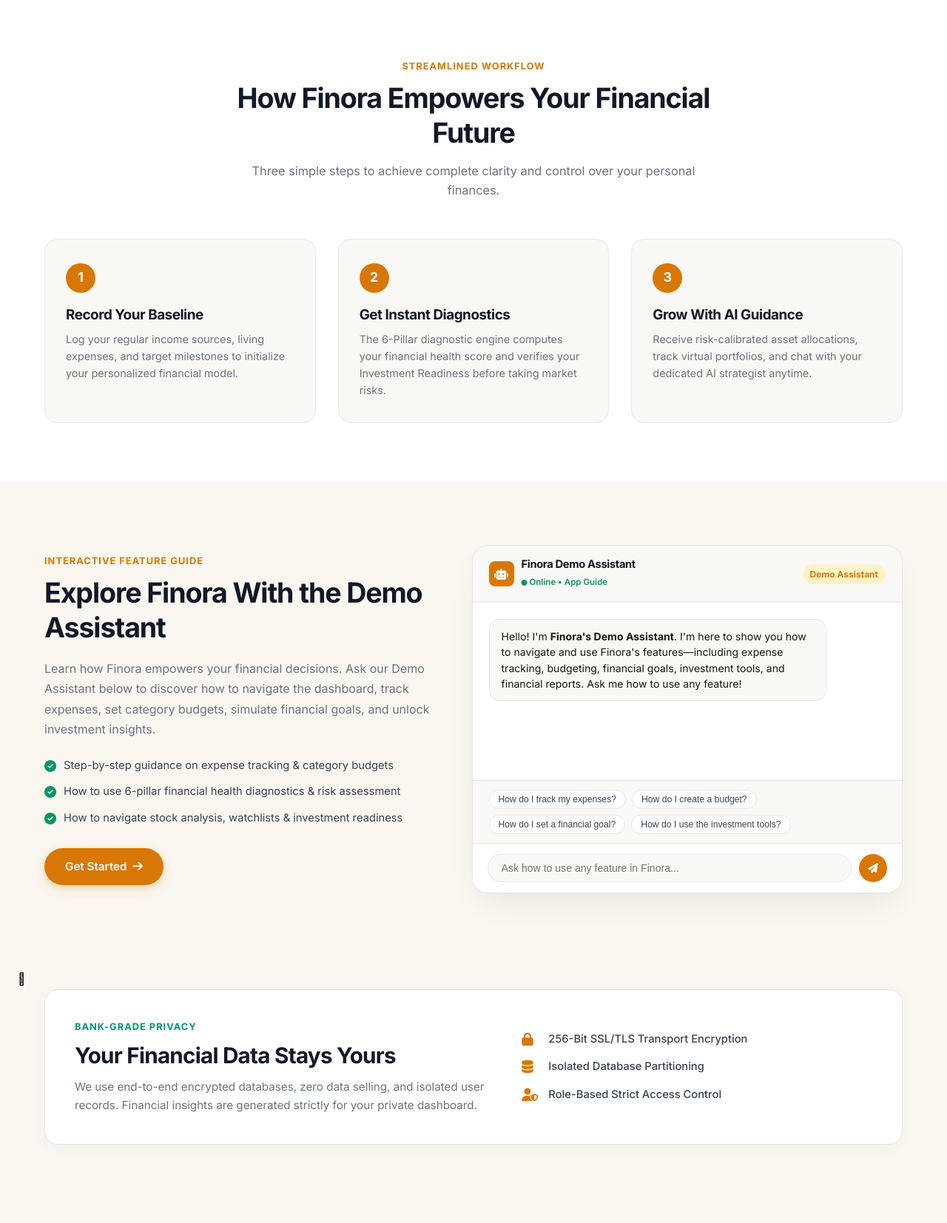
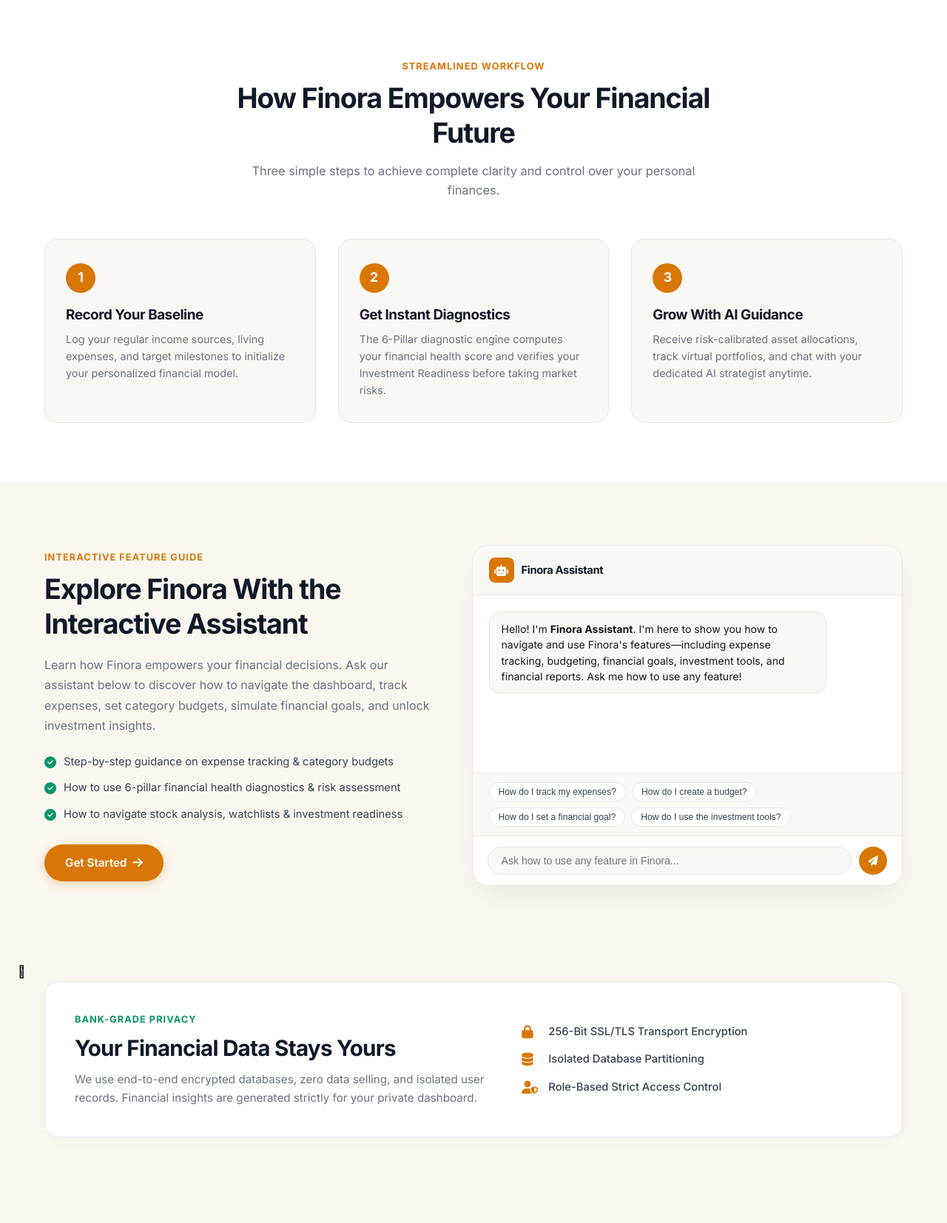
Before and after one commit to likithhs/financial_manager, a Flask app: page / in a window 1280 px wide. Shown: the part 1954-3608 px from the top of the page at 74% size. Run offline with Flask 2, Linux system fonts and the light colour scheme; parts of the project's set-up code (start-up, migrations or seed data) failed here and were passed over.

Commit message:
style: removed tags, align sidebar branding colors, and fix text contrast

```diff
--- a/config.py
+++ b/config.py
@@ -84,6 +84,7 @@ class Config:
     FLASK_DEBUG = _get_flask_debug()
     FLASK_HOST = os.environ.get('FLASK_HOST', '127.0.0.1').strip()
     PORT = int(os.environ.get('PORT', 5000))
+    TEMPLATES_AUTO_RELOAD = True
 
     # Browser Session Cookie Security
     SESSION_COOKIE_HTTPONLY = True
--- a/static/css/style.css
+++ b/static/css/style.css
@@ -1138,3 +1138,35 @@ tr:hover td {
     white-space: nowrap;
   }
 }
+
+
+/* ====================================================================
+   BRAND LOGO & UNIVERSAL CONTRAST PROTECTIONS
+   ==================================================================== */
+.sidebar-header .brand-logo {
+  display: flex;
+  align-items: center;
+  gap: 11px;
+  text-decoration: none;
+}
+
+.sidebar-header .brand-title {
+  font-size: 1.34rem;
+  font-weight: 800;
+  color: #0f172a !important;
+  letter-spacing: -0.03em;
+  line-height: 1.1;
+}
+
+.sidebar-header .brand-title span {
+  color: #f97316 !important;
+}
+
+h1[style*="color: #fff"], h1[style*="color: #ffffff"],
+h2[style*="color: #fff"], h2[style*="color: #ffffff"],
+h3[style*="color: #fff"], h3[style*="color: #ffffff"],
+h4[style*="color: #fff"], h4[style*="color: #ffffff"],
+h5[style*="color: #fff"], h5[style*="color: #ffffff"],
+h6[style*="color: #fff"], h6[style*="color: #ffffff"] {
+  color: var(--text-white) !important;
+}
--- a/static/js/landing.js
+++ b/static/js/landing.js
@@ -103,7 +103,7 @@ document.addEventListener('DOMContentLoaded', () => {
       </div>
       <div class="message-bubble" style="color: #6B7280; display: flex; align-items: center; gap: 8px;">
         <i class="fa-solid fa-spinner fa-spin" style="color: #D97706;"></i>
-        <span>Finora Demo Assistant is preparing guidance...</span>
+        <span>Finora Assistant is preparing guidance...</span>
       </div>
     `;
     chatMessages.appendChild(typingRow);
@@ -144,7 +144,7 @@ document.addEventListener('DOMContentLoaded', () => {
               <i class="fa-solid fa-circle-info"></i> Public Demo Only
             </div>
             <p style="margin: 0; color: #78350F; font-size: 0.86rem; line-height: 1.5;">
-              The Finora Demo Assistant is strictly available on the public landing page for visitors exploring the application.
+              The Finora Assistant is strictly available on the public landing page for visitors exploring the application.
             </p>
           </div>
         `;
@@ -157,11 +157,11 @@ document.addEventListener('DOMContentLoaded', () => {
       if (data && data.reply) {
         replyHtml = formatMarkdown(data.reply);
       } else {
-        replyHtml = "I'm Finora's Demo Assistant. I can help you understand how to use Finora's features, such as expense tracking, budgeting, financial goals, investment tools, and financial reports. Please ask me how to use a feature within Finora.";
+        replyHtml = "I'm Finora's Assistant. I can help you understand how to use Finora's features, such as expense tracking, budgeting, financial goals, investment tools, and financial reports. Please ask me how to use a feature within Finora.";
       }
 
       const providerBadge = `<div style="margin-bottom: 5px; font-size: 0.68rem; font-weight: 700; color: #D97706; text-transform: uppercase; display: flex; align-items: center; gap: 5px;">
-        <i class="fa-solid fa-compass"></i> Finora Demo Assistant
+        <i class="fa-solid fa-compass"></i> Finora Assistant
       </div>`;
 
       aiRow.innerHTML = `
--- a/templates/base.html
+++ b/templates/base.html
@@ -17,7 +17,7 @@
   <meta name="csrf-token" content="{{ csrf_token() }}">
 
   <!-- Finora Design System CSS -->
-  <link rel="stylesheet" href="{{ url_for('static', filename='css/style.css') }}?v=2.4">
+  <link rel="stylesheet" href="{{ url_for('static', filename='css/style.css') }}?v=2.5">
   {% block extra_css %}{% endblock %}
 </head>
 <body>
@@ -27,14 +27,14 @@
     <!-- Sidebar Navigation -->
     <aside class="sidebar">
       <div class="sidebar-header">
-        <a href="{{ url_for('main.home') }}" class="brand-logo" id="sidebarBrandLogo" title="Finora Home">
+        <a href="{{ url_for('main.home') }}" class="brand-logo" id="sidebarBrandLogo" title="Finora Home" style="display: flex; align-items: center; gap: 11px; text-decoration: none;">
           <div class="fa-logo-icon" style="display: inline-flex; align-items: flex-end; gap: 3.5px; height: 24px; padding-bottom: 2px;">
-            <span style="width: 5px; height: 14px; background: #D97706; border-radius: 4px; display: inline-block;"></span>
-            <span style="width: 5px; height: 24px; background: #D97706; border-radius: 4px; display: inline-block;"></span>
-            <span style="width: 5px; height: 18px; background: #D97706; border-radius: 4px; display: inline-block;"></span>
+            <span style="width: 5px; height: 14px; background: #f97316; border-radius: 4px; display: inline-block;"></span>
+            <span style="width: 5px; height: 24px; background: #f97316; border-radius: 4px; display: inline-block;"></span>
+            <span style="width: 5px; height: 18px; background: #f97316; border-radius: 4px; display: inline-block;"></span>
           </div>
-          <div class="brand-info">
-            <span class="brand-title">Fin<span>ora</span></span>
+          <div class="brand-info" style="display: flex; flex-direction: column;">
+            <span class="brand-title" style="font-size: 1.34rem; font-weight: 800; color: #0f172a; letter-spacing: -0.03em; line-height: 1.1;">Fin<span style="color: #f97316;">ora</span></span>
           </div>
         </a>
       </div>
--- a/templates/index.html
+++ b/templates/index.html
@@ -1333,10 +1333,10 @@
         <div>
           <div class="fa-section-tag">Interactive Feature Guide</div>
           <h2 class="fa-section-heading" style="margin-bottom: 18px;">
-            Explore Finora With the Demo Assistant
+            Explore Finora With the Interactive Assistant
           </h2>
           <p style="font-size: 1rem; color: var(--fa-muted); line-height: 1.7; margin-bottom: 24px;">
-            Learn how Finora empowers your financial decisions. Ask our Demo Assistant below to discover how to navigate the dashboard, track expenses, set category budgets, simulate financial goals, and unlock investment insights.
+            Learn how Finora empowers your financial decisions. Ask our assistant below to discover how to navigate the dashboard, track expenses, set category budgets, simulate financial goals, and unlock investment insights.
           </p>
 
           <div class="fa-check-list">
@@ -1362,18 +1362,18 @@
             <div class="fa-chat-title-wrap">
               <div class="fa-chat-avatar"><i class="fa-solid fa-robot"></i></div>
               <div>
-                <h5 style="font-size: 0.92rem; font-weight: 700; margin: 0; color: var(--fa-heading);">Finora Demo Assistant</h5>
-                <span style="font-size: 0.72rem; color: #059669; font-weight: 600;"><i class="fa-solid fa-circle" style="font-size: 0.5rem;"></i> Online • App Guide</span>
+                <h5 style="font-size: 0.92rem; font-weight: 700; margin: 0; color: var(--fa-heading);">Finora Assistant</h5>
+
               </div>
             </div>
-            <span style="font-size: 0.75rem; font-weight: 700; color: var(--fa-orange); background: var(--fa-orange-soft); padding: 4px 10px; border-radius: var(--fa-radius-pill);">Demo Assistant</span>
+
           </div>
 
           <div class="fa-chat-body" id="landingChatMessages">
             <!-- AI Welcome Message -->
             <div class="message-row ai">
               <div class="message-bubble">
-                Hello! I'm <strong>Finora's Demo Assistant</strong>. I'm here to show you how to navigate and use Finora's features—including expense tracking, budgeting, financial goals, investment tools, and financial reports. Ask me how to use any feature!
+                Hello! I'm <strong>Finora Assistant</strong>. I'm here to show you how to navigate and use Finora's features—including expense tracking, budgeting, financial goals, investment tools, and financial reports. Ask me how to use any feature!
               </div>
             </div>
           </div>
--- a/test_demo_assistant.py
+++ b/test_demo_assistant.py
@@ -29,7 +29,7 @@ class FinoraDemoAssistantTests(unittest.TestCase):
         res = self.client.get('/')
         self.assertEqual(res.status_code, 200)
         html = res.data.decode('utf-8')
-        self.assertIn("Finora Demo Assistant", html)
+        self.assertIn("Finora Assistant", html)
         self.assertIn("landingChatMessages", html)
         self.assertIn("landingChatInput", html)
         self.assertIn("How do I track my expenses?", html)
```
Also changed, not shown: templates/ai_assistant.html (+1 -9 lines), templates/financial_analysis.html (+20 -15 lines), templates/goals.html (+4 -4 lines), templates/investments.html (+7 -7 lines).
